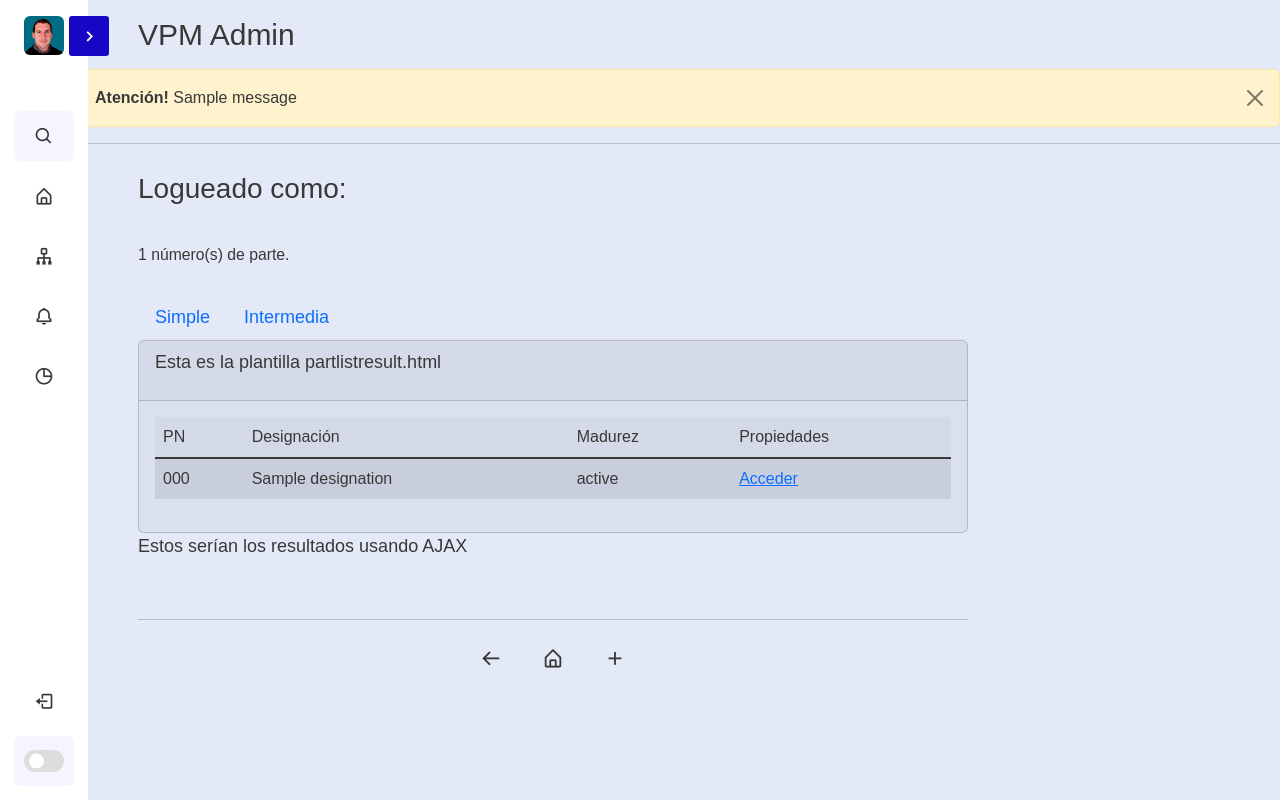
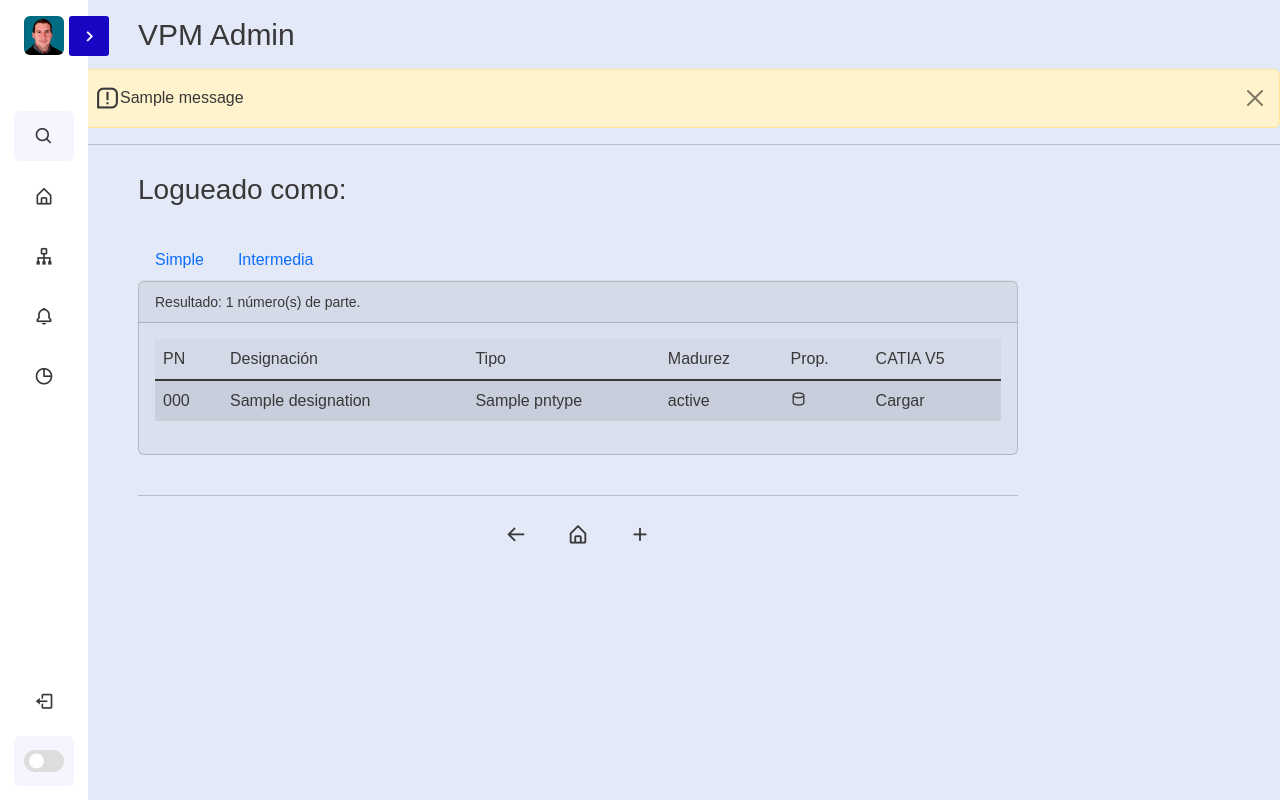
Before and after one commit to arielden/vpmadmin, a Django app: template partstr/templates/partstr/partlist.html in a window 1280 px wide. Run offline with Django 4.2, Linux system fonts and the light colour scheme; tables that the repository leaves empty hold one stand-in row (values such as "Sample post"); the template is opened without the code that fills it: values that come from a table or form of the project are taken from there, most other values are stand-ins (such as "Sample title", 1, 10 or a date in 2020); one stand-in notice (Sample message) is shown; lists and menus that the app fills with data are empty; parts of the project's set-up code (start-up, migrations or seed data) failed here and were passed over; some libraries are stand-ins or nearby versions.

Commit message:
minor modifs...

```diff
--- a/partstr/templates/partstr/partlist.html
+++ b/partstr/templates/partstr/partlist.html
@@ -9,8 +9,6 @@
     {% block content %}
     <div>
         <h3>Logueado como: {{ request.user.first_name }} {{ request.user.last_name }} </h3><br>
-
-        <small>{{ partnumbers_count }} número(s) de parte.</small><br><br>
 
         <!-- Este es el código para los tabs -->
         <ul class="nav nav-tabs" id="myTab" role="tablist">
@@ -96,22 +94,22 @@
                 }
             });
 
-        function searchParts() {
-            var form = document.getElementById('search-form');
-            var formData = new FormData(form);
+        // function searchParts() {
+        //     var form = document.getElementById('search-form');
+        //     var formData = new FormData(form);
 
-            $.ajax({
-                type: 'GET',
-                url: form.action,
-                data: $(form).serialize(),
-                success: function(response) {
-                    $('#searchResult').html(response);
-                },
-                error: function(xhr, textStatus, errorThrown) {
-                    console.log('Error en la solicitud AJAX')
-                }
-            });
-        }
+        //     $.ajax({
+        //         type: 'GET',
+        //         url: form.action,
+        //         data: $(form).serialize(),
+        //         success: function(response) {
+        //             $('#searchResult').html(response);
+        //         },
+        //         error: function(xhr, textStatus, errorThrown) {
+        //             console.log('Error en la solicitud AJAX')
+        //         }
+        //     });
+        // }
 
     </script>
 
--- a/partstr/templates/partstr/partlistresult.html
+++ b/partstr/templates/partstr/partlistresult.html
@@ -1,6 +1,6 @@
 <div class="card">
     <div class="card-header">
-        <p>Esta es la plantilla partlistresult.html</p>
+        <small>Resultado: {{ partnumbers_count }} número(s) de parte.</small><br>
     </div>
     <div class="card-body">
         <table class="table table-striped table-hover">
@@ -8,8 +8,10 @@
                 <tr>
                     <th scope="col">PN</th>
                     <th scope="col">Designación</th>
+                    <th scope="col">Tipo</th>
                     <th scope="col">Madurez</th>
-                    <th scope="col">Propiedades</th>
+                    <th scope="col">Prop.</th>
+                    <th scope="col">CATIA V5</th>
                 </tr>
             </thead>
             <tbody class="table-group-divider">
@@ -17,8 +19,14 @@
                 <tr>
                     <th scope="row">{{part.partnumber}}</th>
                     <th>{{part.designation}}</th>
+                    <th>{{part.pntype}}</th>
                     <th>{{part.status}}</th>
-                    <th><a href="{% url 'partstr:partupdate' part.id %}">Acceder</a></th>
+                    <th>
+                        <a href="{% url 'partstr:partupdate' part.id %}">
+                            <i class='bx bx-cylinder'></i>
+                        </a>
+                    </th>
+                    <th>Cargar</th>
                 </tr>
                 {% endfor %}
             </tbody>
@@ -26,6 +34,6 @@
     </div>
 </div>
 
-<div id="searchResult">
+<!-- <div id="searchResult">
     <p>Estos serían los resultados usando AJAX</p>
-</div>
+</div> -->
--- a/partstr/views.py
+++ b/partstr/views.py
@@ -115,23 +115,21 @@ def partupdate(request, pk):
 
     #Si no es el propietario de la parte, muestra el form "readonly".
     if request.user != part.resp:
-        # return HttpResponse('Acceso no permitido')
         return render(request, 'partstr/partreadonly.html', context)
 
     if request.method == 'POST':
         form = PartCreateForm(request.POST, instance=part)
         if form.is_valid():
             form.save()
+            msg = messages.success(request, f'{part.partnumber} se actualizó correctamente!')
+            print(msg)
             return redirect('partstr:partlist')
-
 
     return render(request, 'partstr/partupdate.html', context)
 
 @login_required(login_url='partstr:login')
 def partdelete(request, pk):
-    print(f"Entrando a partdelete con pk={pk}")
     part = Part.objects.get(id=pk)
-    print(f"Parte a eliminar: {part}")
     if request.method == 'POST':
         part.delete()
         print("Parte eliminada")
--- a/static/css/style.css
+++ b/static/css/style.css
@@ -316,10 +316,10 @@ body.dark .switch::before{
 }
 
 .home .inner-cont{
-    font-size: 18px;
+    font-size: 16px;
     font-weight: 300;
-    min-width: 760px;
-    max-width: 950px;
+    min-width: 840px;
+    max-width: 1000px;
     color: var(--text-color);
     padding: 12px 60px;
 }
--- a/templates/base.html
+++ b/templates/base.html
@@ -54,8 +54,8 @@
                     {% for message in messages %}
                     <div class="alert alert-warning alert-dismissible fade show" role="alert">
                         <li>
-                            <strong>Atención!</strong> {{ message }}
-                            <button type="button" class="btn-close" data-bs-dismiss="alert" aria-label="Close"></button>
+                            <i class='bx bx-message-square-error' style="font-size: 25px;vertical-align: middle;"></i>{{ message }}
+                            <button type="button" class="btn-close" data-bs-dismiss="alert"></button>
                         </li>
                     </div>
                     {% endfor %}
```
